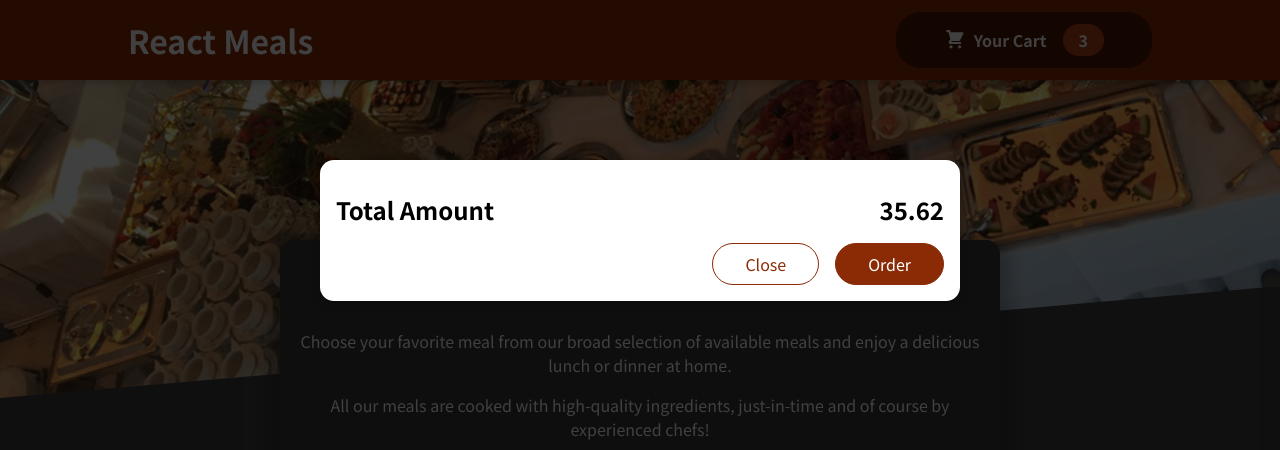
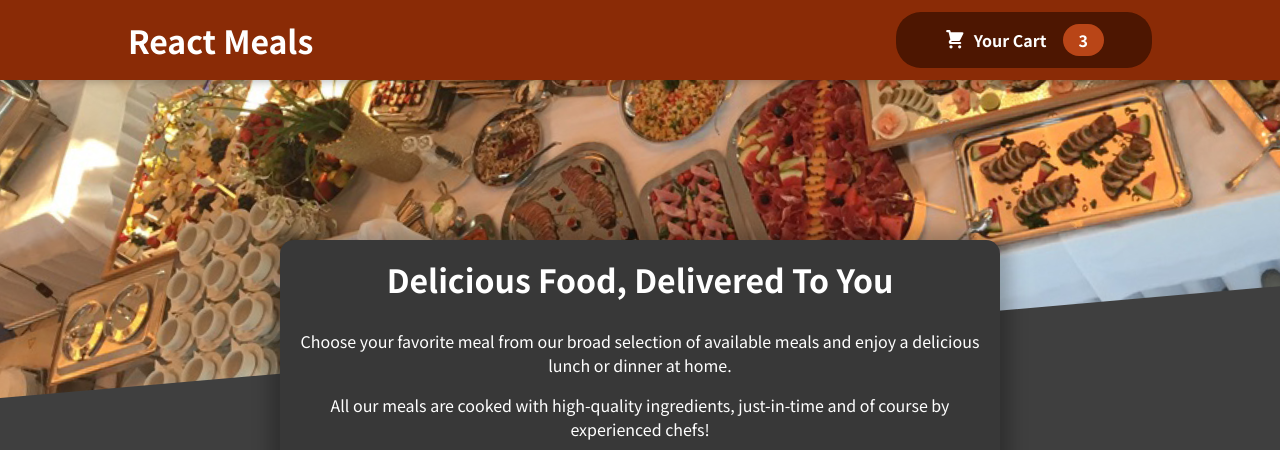
Before and after one commit to Master1624/ReactJS-Practice, a React (Create React App) app: page / in a window 1280 px wide. Shown: the top 450 px of the page. Built offline with nearby package versions, Linux system fonts and the light colour scheme.

Commit message:
Cart Button Actions

```diff
--- a/src/App.js
+++ b/src/App.js
@@ -1,13 +1,23 @@
-import { Fragment } from "react";
+import { Fragment, useState } from "react";
 import Header from "./components/Layout/Header";
 import Meals from "./components/Meals/Meals";
 import Cart from "./components/Cart/Cart";
 
 function App() {
+	const [cartIsShwon, setCartIsShown] = useState(false);
+
+	const showCartHandler = () => {
+		setCartIsShown(true);
+	};
+
+	const hideCartHandler = () => {
+		setCartIsShown(false);
+	};
+
 	return (
 		<Fragment>
-      <Cart />
-      <Header />
+			{cartIsShwon && <Cart onClose={hideCartHandler} />}
+			<Header onShowCart={showCartHandler} />
 			<main>
 				<Meals />
 			</main>
--- a/src/components/Cart/Cart.js
+++ b/src/components/Cart/Cart.js
@@ -12,14 +12,14 @@
 		</ul>
 	);
 	return (
-		<Modal>
+		<Modal onClose={props.onClose}>
 			{cartItems}
 			<div className={classes.total}>
         <span>Total Amount</span>
         <span>35.62</span>
       </div>
 			<div className={classes.actions}>
-        <button className={classes['button--alt']}>Close</button>
+        <button className={classes['button--alt']} onClick={props.onClose}>Close</button>
         <button className={classes.button}>Order</button>
       </div>
 		</Modal>
--- a/src/components/Layout/Header.js
+++ b/src/components/Layout/Header.js
@@ -1,19 +1,21 @@
 import { Fragment } from "react";
 
-import mealsImage from '../../assets/meals.jpg'
-import classes from './Header.module.css'
+import mealsImage from "../../assets/meals.jpg";
+import classes from "./Header.module.css";
 import HeaderCartButton from "./HeaderCartButton";
 
 const Header = (props) => {
-	return <Fragment>
-    <header className={classes.header}>
-      <h1>React Meals</h1>
-      <HeaderCartButton />
-    </header>
-    <div className={classes['main-image']}>
-      <img src={mealsImage} alt="A table full of delicious food!" />
-    </div>
-  </Fragment>;
+	return (
+		<Fragment>
+			<header className={classes.header}>
+				<h1>React Meals</h1>
+				<HeaderCartButton onClick={props.onShowCart} />
+			</header>
+			<div className={classes["main-image"]}>
+				<img src={mealsImage} alt="A table full of delicious food!" />
+			</div>
+		</Fragment>
+	);
 };
 
 export default Header;
--- a/src/components/Layout/HeaderCartButton.js
+++ b/src/components/Layout/HeaderCartButton.js
@@ -3,14 +3,12 @@
 
 const HeaderCartButton = (props) => {
 	return (
-		<button className={classes.button}>
+		<button className={classes.button} onClick={props.onClick}>
 			<span className={classes.icon}>
-        <CartIcon />
-      </span>
+				<CartIcon />
+			</span>
 			<span>Your Cart</span>
-			<span className={classes.badge}>
-        3
-      </span>
+			<span className={classes.badge}>3</span>
 		</button>
 	);
 };
--- a/src/components/UI/Modal.js
+++ b/src/components/UI/Modal.js
@@ -3,7 +3,7 @@
 import classes from "./Modal.module.css";
 
 const Backdrop = (props) => {
-	return <div className={classes.backdrop}></div>;
+	return <div className={classes.backdrop} onClick={props.onClose}></div>;
 };
 
 const ModalOverlay = (props) => {
@@ -19,7 +19,10 @@
 const Modal = (props) => {
 	return (
 		<Fragment>
-			{ReactDOM.createPortal(<Backdrop />, portalElement)}
+			{ReactDOM.createPortal(
+				<Backdrop onClose={props.onClose} />,
+				portalElement,
+			)}
 			{ReactDOM.createPortal(
 				<ModalOverlay>{props.children}</ModalOverlay>,
 				portalElement,
```
Lines whose indentation alone changed are shown as unchanged.
